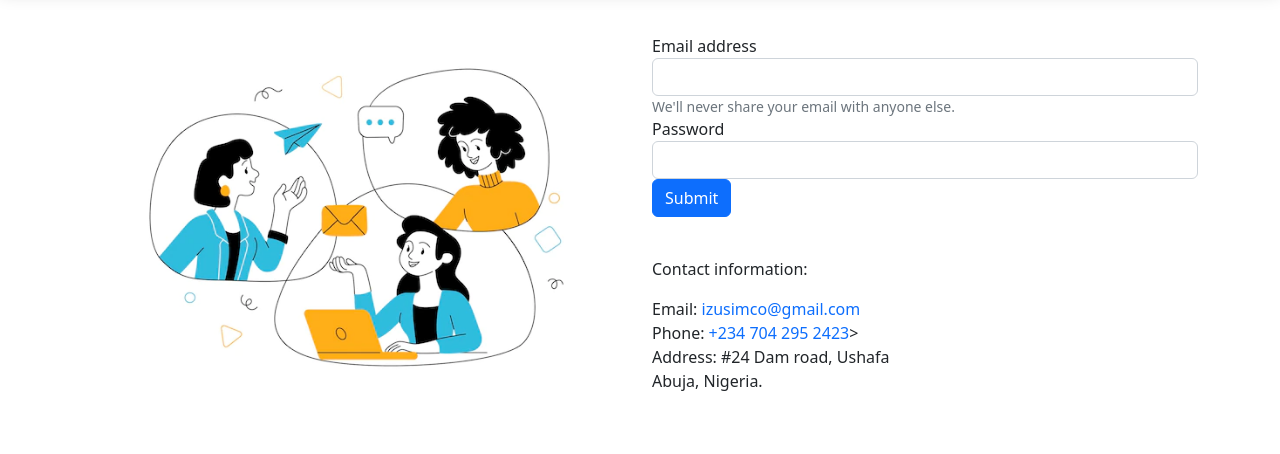
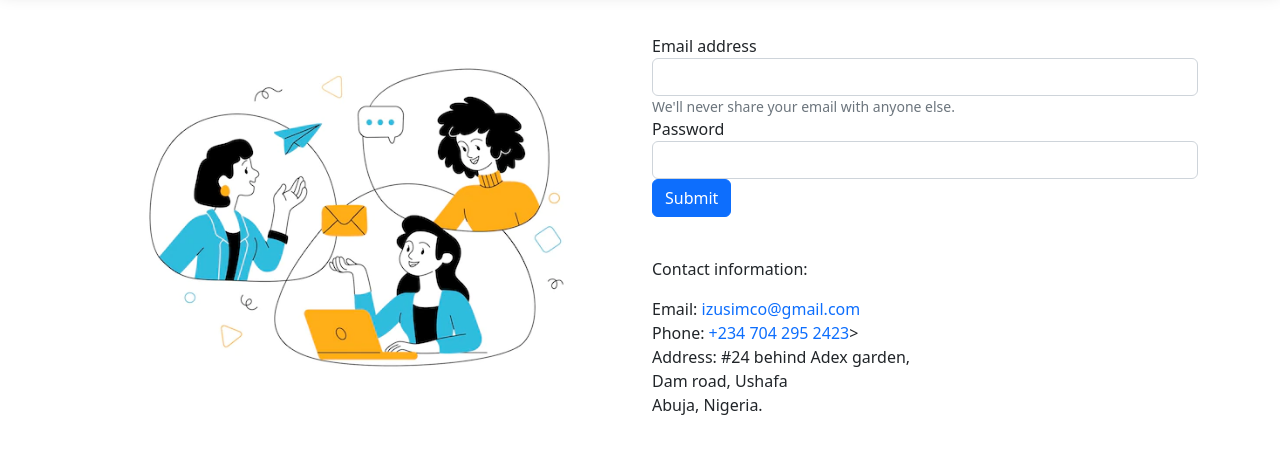
Before and after one commit to Izusimco/My-Portfolio2, a plain HTML site: page contact.html in a window 1280 px wide. Shown: the part 100-554 px from the top of the page. Drawn offline with nearby package versions, Linux system fonts and the light colour scheme; a script that the page names is missing.

Commit message:
Added more information to the address. contact.html

```diff
--- a/contact.html
+++ b/contact.html
@@ -62,7 +62,7 @@
         <ul class="list-unstyled">
           <li>Email: <a href="mailto:izusimco@gmail.com" class="text-decoration-none"> izusimco@gmail.com </a><br></li>
           <li>Phone: <a href="tel:+234 704 295 2423"class="text-decoration-none">+234 704 295 2423</a>></li>
-          <li>Address: #24 Dam road, Ushafa<br>Abuja, Nigeria.</li>
+          <li>Address: #24 behind Adex garden,<br>Dam road, Ushafa<br>Abuja, Nigeria.</li>
         </ul>
       </div>
     </div>
```
